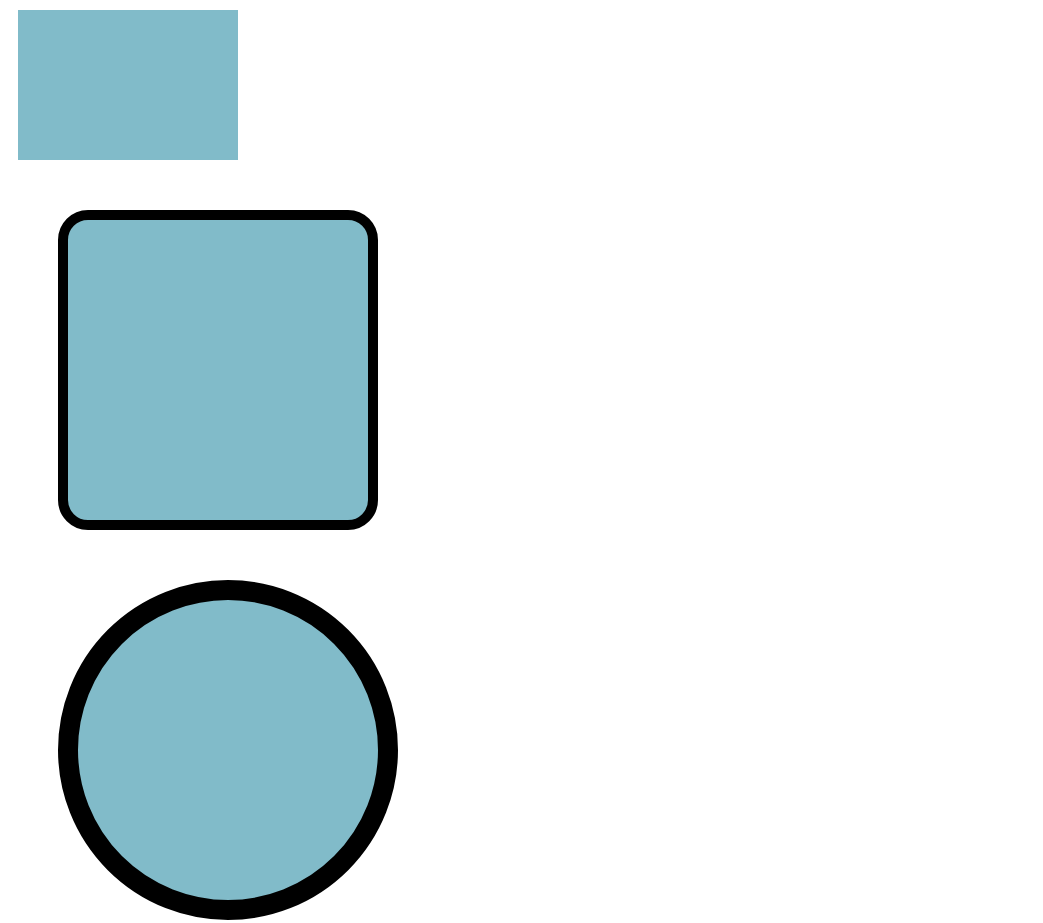
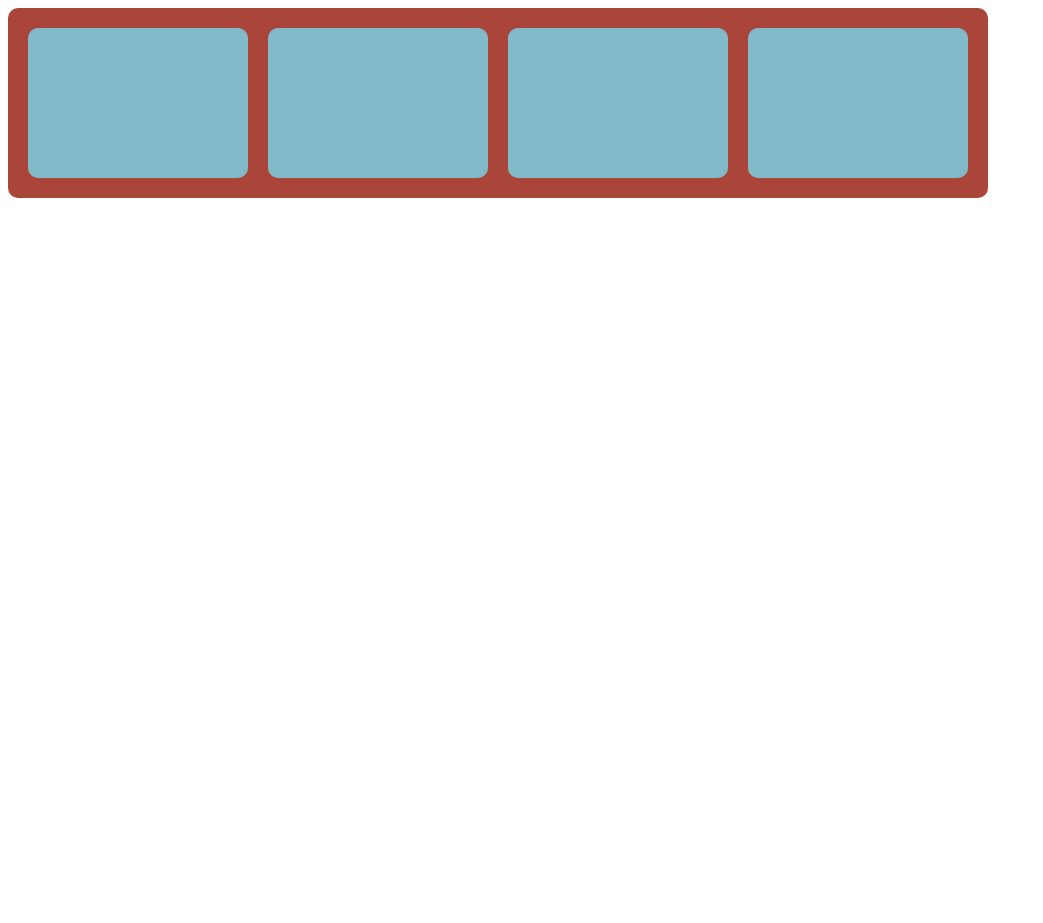
Before and after one commit to jonat7502/html-layouts, a plain HTML site: page box.html/index.html in a window 1280 px wide. Shown: the top 923 px of the page, without its empty margins (0-1043 px from the left). After the commit the page ends 800 px from the top, so only its background shows below. Drawn offline with Linux system fonts and the light colour scheme.

Commit message:
update 2

```diff
--- a/box.html/index.html
+++ b/box.html/index.html
@@ -4,46 +4,40 @@
         <meta charset="UTF-8">
         <title>Box Model</title>
         <style type="text/css">
+
          .Box {
          width: 220px;
          height: 150px;
          background-color: #81BBC9;
-          margin: 10px;
-   }
+         margin: 10px;
+         border-radius: 10px;
+         display: inline-block;
+         font-size: 16px;
+     }
 
-        #Box1 { width:300px;
-        height: 300px;
-        background-color:#81BBC9;
-        margin: 50px;
-        border: 10px solid; #000;
-        border-radius: 30px }
 
-        #Box2 { width:300px;
-        height: 300px;
-        background-color:#81BBC9;
-        margin: 50px;
-        border: 20px solid; red;
-        border-radius: 200px }
+     #container {
 
-        #container { margin-right: auto;
+     margin-right: auto;
      margin-left: auto;
      width: 960px;
-     height: 600px;
      background-color: #AA4639;
      padding: 10px;
-     border-radius: 10px }
-
+     border-radius: 10px;
+     display: inline-block;
+     font-size: 0; }
 
 
         </style>
     </head>
     <body>
 
+        <div id= "container">
+        <div class ="Box"></div>
+         <div class="Box"></div>
+         <div class="Box"></div>
+         <div class="Box"></div>
+         </div>
 
-        <div class ="Box"> </div>
-         <div id="Box1"> </div>
-         <div id="Box2" > </div>
-         <div id="Box3" > </div>
-         <div id="container"> </div>
     </body>
 </html>
```
